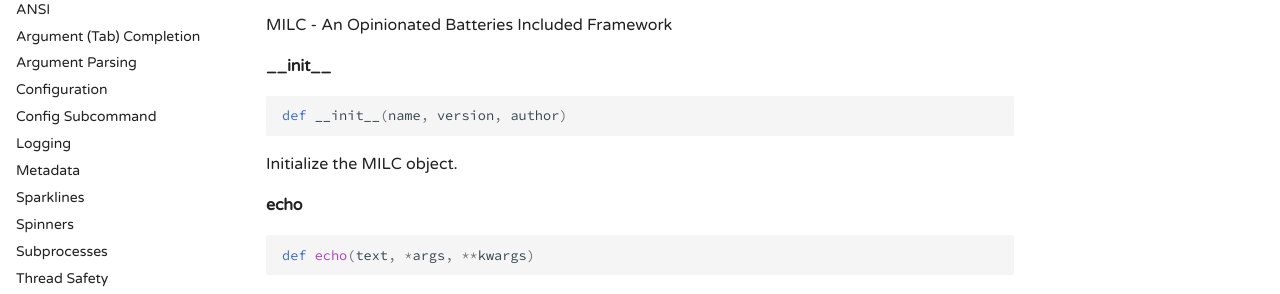
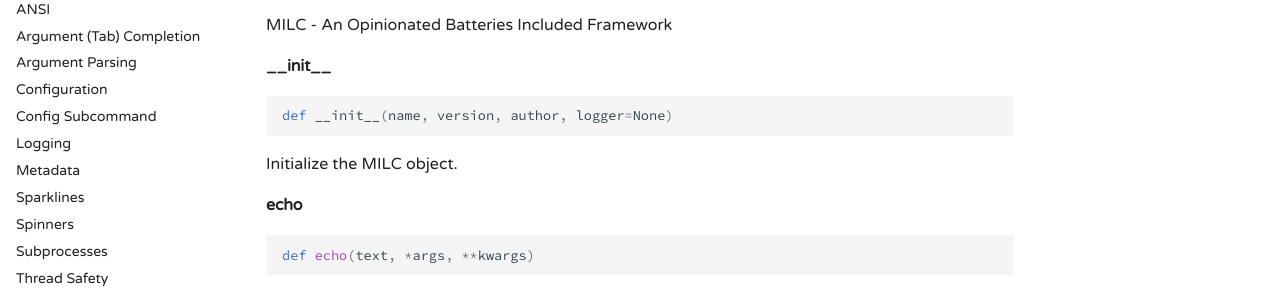
Before and after one commit to clueboard/milc, an MkDocs documentation site: the page built from docs/api_milc.md, in a window 1280 px wide and 900 px high. Shown: the part 290-584 px from the top of the window. Built offline with MkDocs 1.6.1 and Material for MkDocs 9.7.7, drawn with Linux system fonts in a browser that asks for light colours; comment, search, counter and statistics services are not loaded; the version menu is left out.

````diff
--- a/docs/api_milc.md
+++ b/docs/api_milc.md
@@ -17,7 +17,7 @@ MILC - An Opinionated Batteries Included Framework
 #### \_\_init\_\_
 
 ```python
-def __init__(name, version, author)
+def __init__(name, version, author, logger=None)
 ```
 
 Initialize the MILC object.
@@ -125,7 +125,7 @@ Wrapper to add arguments and track whether they were passed on the command line.
 #### initialize\_logging
 
 ```python
-def initialize_logging()
+def initialize_logging(logger)
 ```
 
 Prepare the defaults for the logging infrastructure.
````
